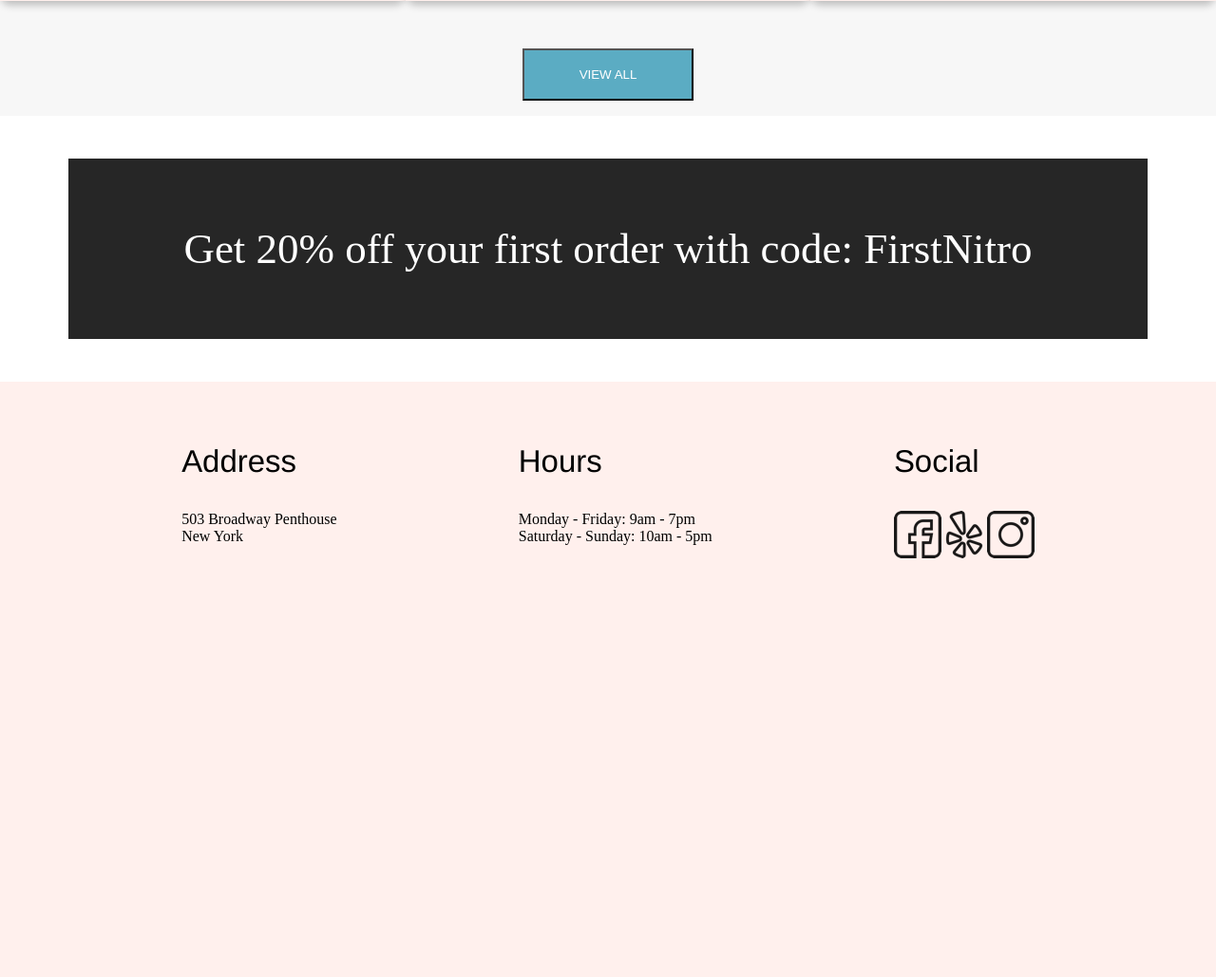
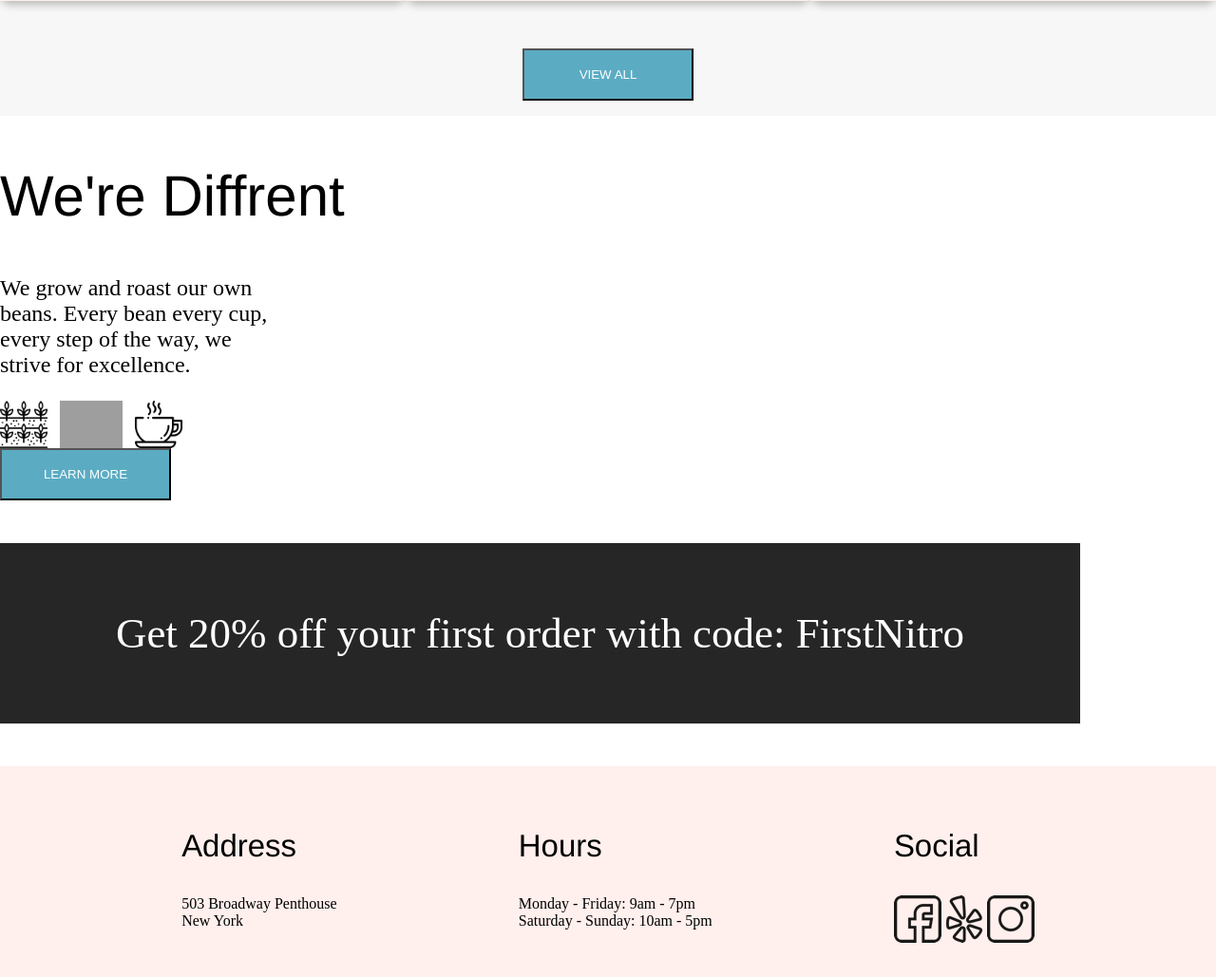
Before and after one commit to zdsd0019/Coffee-Shop-SAAS, a PHP site: page /index.html in a window 1280 px wide. Shown: the part 1384-2413 px from the top of the page at 95% size. Before the commit the page ends 1972 px from the top, so only its background shows below. Run offline with PHP 8.4, Linux system fonts and the light colour scheme; style sheets or scripts are compiled from the project's sources; grey boxes are pictures that could not be loaded.

Commit message:
added new section on index page 'We are diffrent'

```diff
--- a/Styles/scss/index.css
+++ b/Styles/scss/index.css
@@ -5,6 +5,10 @@
   -webkit-box-pack: center;
       -ms-flex-pack: center;
           justify-content: center;
+  -webkit-box-orient: vertical;
+  -webkit-box-direction: normal;
+      -ms-flex-direction: column;
+          flex-direction: column;
 }
 
 .discount-banner {
@@ -120,4 +161,23 @@
       -ms-flex-pack: space-evenly;
           justify-content: space-evenly;
 }
+
+.about-us {
+  display: -webkit-box;
+  display: -ms-flexbox;
+  display: flex;
+  -webkit-box-pack: justify;
+      -ms-flex-pack: justify;
+          justify-content: space-between;
+  width: 15%;
+}
+
+.about-us-icons {
+  height: 3.13rem;
+}
+
+.about-us-info {
+  font-size: 1.5rem;
+  width: 22%;
+}
 /*# sourceMappingURL=index.css.map */
--- a/Styles/scss/index.scss
+++ b/Styles/scss/index.scss
@@ -1,6 +1,7 @@
 .discount {
     display: flex;
     justify-content: center;
+    flex-direction: column;
 
     &-banner{
         width: 71.06rem;
@@ -69,13 +70,70 @@
     }
 }
 
-.button-view-all {
-    display: flex;
-    justify-content: center;
-    padding-top: 3.13rem;
+.button {
+
+    &-view-all {
+        display: flex;
+        justify-content: center;
+        padding-top: 3.13rem;
+        }
+
+    &-learn-more {
+        margin-top: 1rem;
+    }
+
+    &-outline {
+        &-va{
+            width: 15.5rem;
+            height: 10rem;
+            border: 4px;
+            outline: 4px solid #5bacc3;
+            outline-offset: 0.94rem;
+            position: relative;
+            margin-top: 190px;
+            margin-right: 33px;
+        }
+
+        &-shopnow {
+            width: 15.5rem;
+            height: 10rem;
+            border: 4px;
+            outline: 4px solid #5bacc3;
+            outline-offset: 0.94rem;
+            position: relative;
+            margin-top: 190px;
+            margin-right: 33px;
+        }
+
+        &learnmore {
+            width: 15.5rem;
+            height: 10rem;
+            border: 4px;
+            outline: 4px solid #5bacc3;
+            outline-offset: 0.94rem;
+            position: relative;
+            margin-top: 190px;
+            margin-right: 33px;
+        }
+    }
 }
 
 .footer {
     display: flex;
     justify-content: space-evenly;
 }
+
+.about-us {
+    display: flex;
+    justify-content: space-between;
+    width: 15%;
+
+    &-icons {
+        height: 3.13rem;
+    }
+
+    &-info{
+        font-size: 1.5rem;
+        width: 22%;
+    }
+}
--- a/index.html
+++ b/index.html
@@ -92,7 +92,23 @@
         </span>
     </section>
     <section class="discount">
-        <p class="discount-banner">Get 20% off your first order with code: FirstNitro</p>
+        <section>
+            <h2>We're Diffrent</h2>
+            <p class="about-us-info">
+                We grow and roast our own beans. Every bean every cup, every step of the way, we strive for excellence.
+            </p>
+            <span class="about-us">
+                <img src="./assets/planting-icon.png" class="about-us-icons" />
+                <img src="./assets/2-coffee-beans-icon.png" class="about-us-icons" />
+                <img src="./assets/coffee-cup-icon.png" class="about-us-icons" />
+            </span>
+            <span class="button--learn-more">
+                <input type="button" value="LEARN MORE" id="button" />
+            </span>
+        </section>
+        <section>
+            <p class="discount-banner">Get 20% off your first order with code: FirstNitro</p>
+        </section>
     </section>
     <footer class="footer product-card-one">
         <!-- <address> -->
```
Also changed, not shown: other parts of Styles/scss/index.css (+37 -0 lines), 1 other file.
